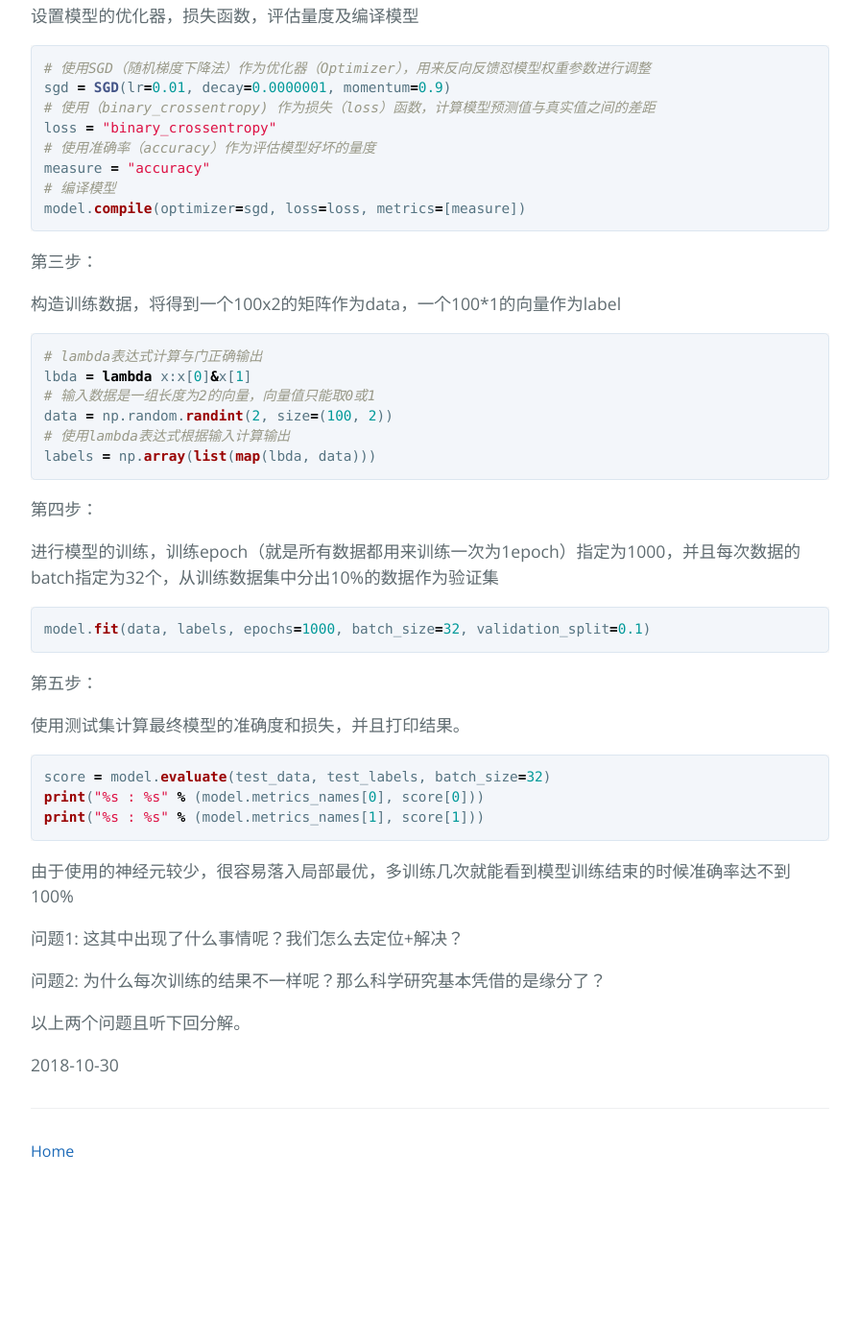
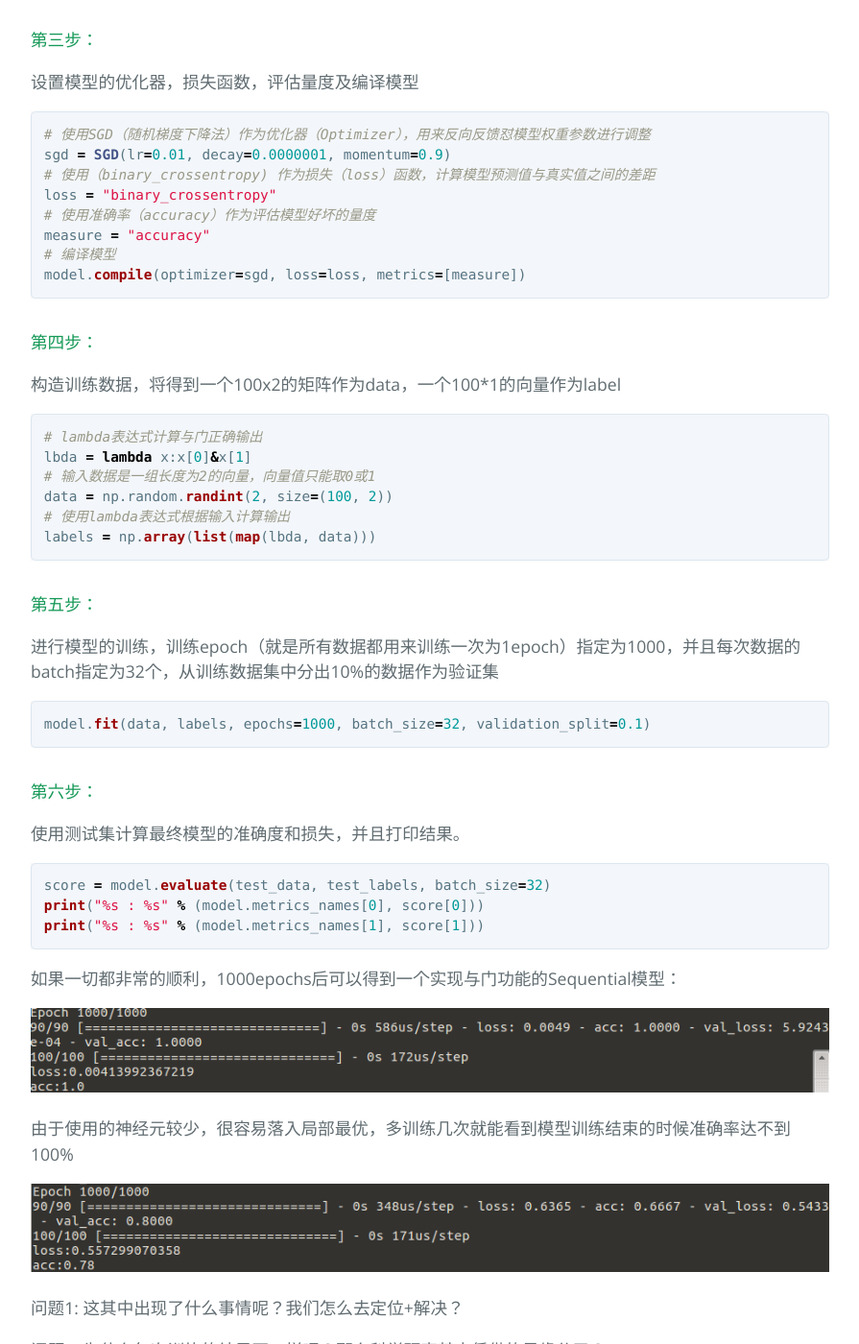
Before and after one commit to Doublingli/doublingli.github.io, a Jekyll site: the page built from new_to_keras.md, in a window 1280 px wide and 1400 px high, scrolled down 2165 px. Shown: the whole window at 96% size, without its empty margins (192-1087 px from the left). Built offline with Jekyll 4.4.1, drawn with Linux system fonts in a browser that asks for light colours; our own code applies the rules of GitHub Pages for plain Markdown files; before the commit the page ends 3408 px from its top, so only the background shows below that.

Commit message:
新增两张结果截图，格式化new_to_keras

```diff
--- a/new_to_keras.md
+++ b/new_to_keras.md
@@ -3,7 +3,7 @@ typora-copy-images-to: ./images
 typora-root-url: ./images
 ---
 
-Keras-Keras的初体验
+# Keras-Keras的初体验
 
 
 
@@ -34,7 +34,7 @@ Sequential（翻译为序贯）模型是一个十分基础款的模型，能够
 
 
 
-第一步：
+#### 第一步：
 
 创建一个Sequential模型
 
@@ -46,7 +46,7 @@ model = Sequential()
 
 
 
-第二步：
+#### 第二步：
 
 为模型添加层（Layer）
 
@@ -64,7 +64,7 @@ model.add(Dense(1, activation="sigmoid"))
 
 
 
-第三步：
+#### 第三步：
 
 设置模型的优化器，损失函数，评估量度及编译模型
 
@@ -81,7 +81,7 @@ model.compile(optimizer=sgd, loss=loss, metrics=[measure])
 
 
 
-第三步：
+#### 第四步：
 
 构造训练数据，将得到一个100x2的矩阵作为data，一个100*1的向量作为label
 
@@ -106,7 +106,7 @@ model.fit(data, labels, epochs=1000, batch_size=32, validation_split=0.1)
 
 
 
-第五步：
+#### 第六步：
 
 使用测试集计算最终模型的准确度和损失，并且打印结果。
 
@@ -118,7 +118,17 @@ print("%s : %s" % (model.metrics_names[1], score[1]))
 
 
 
+如果一切都非常的顺利，1000epochs后可以得到一个实现与门功能的Sequential模型：
+
+![step_6_1.png](./images/step_6_1.png)
+
+
+
 由于使用的神经元较少，很容易落入局部最优，多训练几次就能看到模型训练结束的时候准确率达不到100%
+
+![step_6_2.png](./images/step_6_2.png)
+
+
 
 问题1: 这其中出现了什么事情呢？我们怎么去定位+解决？
 
```
Also changed, not shown: other parts of new_to_keras.md (+1 -1 lines), images/step_6_1.png (added), images/step_6_2.png (added).
